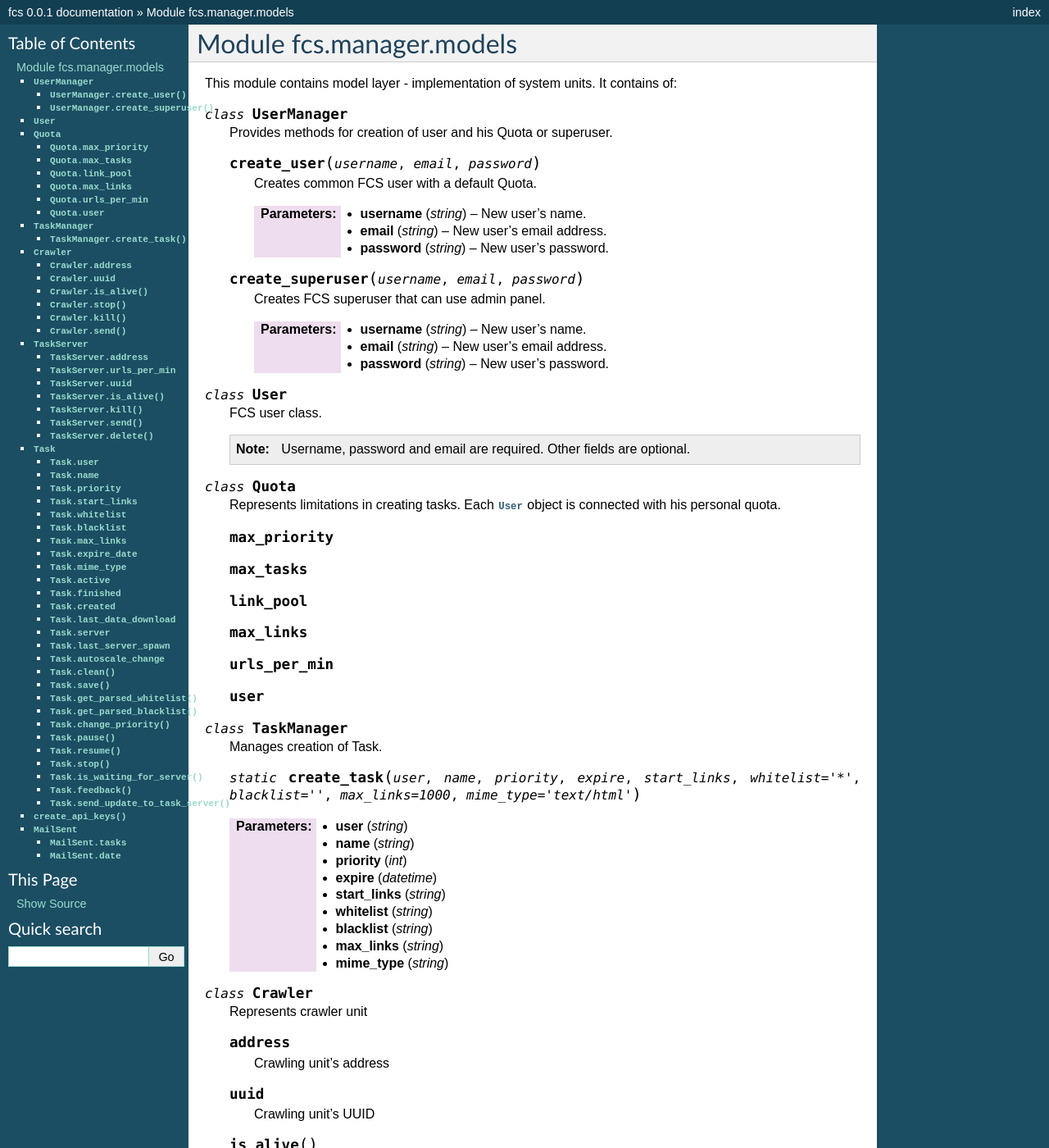
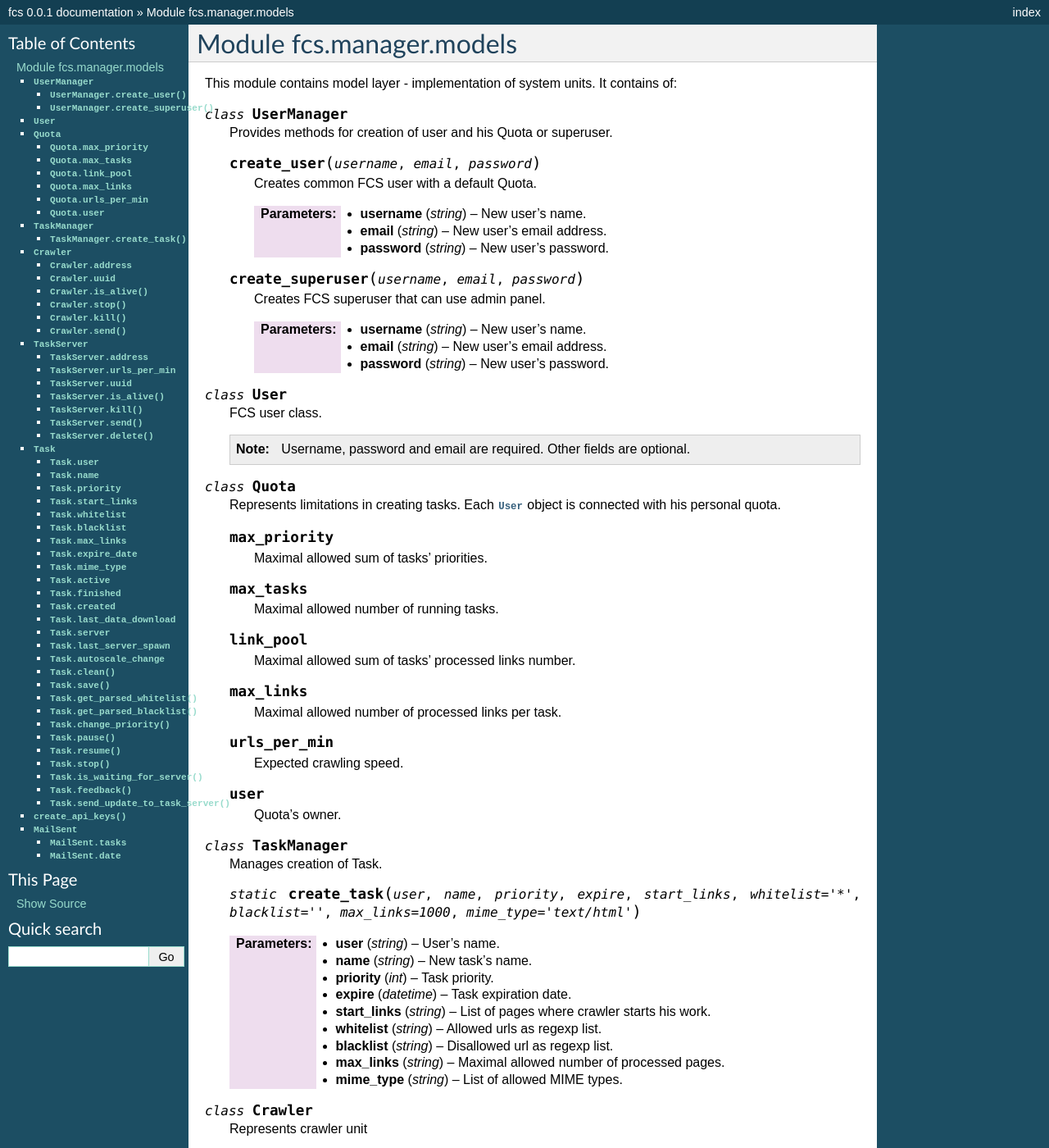
Before and after one commit to agh-glk/fcs, a Sphinx documentation site: the page built from docs/source/manager/models.rst, in a window 1280 px wide and 1400 px high. Shown: the whole window at 82% size. Built offline with Sphinx 7.4.7, drawn with Linux system fonts in a browser that asks for light colours; formulas are drawn with MathJax 3.

Commit message:
[NT] Model doc.

```diff
--- a/docs/source/manager/models.rst
+++ b/docs/source/manager/models.rst
@@ -35,11 +35,28 @@ This module contains model layer - implementation of system units. It contains o
    Represents limitations in creating tasks. Each :py:class:`User` object is connected with his personal quota.
 
    .. py:attribute:: max_priority
+
+      Maximal allowed sum of tasks' priorities.
+
    .. py:attribute:: max_tasks
+
+      Maximal allowed number of running tasks.
+
    .. py:attribute:: link_pool
+
+      Maximal allowed sum of tasks' processed links number.
+
    .. py:attribute:: max_links
+
+      Maximal allowed number of processed links per task.
+
    .. py:attribute:: urls_per_min
+
+      Expected crawling speed.
+
    .. py:attribute:: user
+
+      Quota's owner.
 
 
 .. py:class:: TaskManager
@@ -48,15 +65,15 @@ This module contains model layer - implementation of system units. It contains o
 
    .. py:staticmethod:: create_task(user, name, priority, expire, start_links, whitelist='*', blacklist='', max_links=1000, mime_type='text/html')
 
-   :param string user:
-   :param string name:
-   :param int priority:
-   :param datetime expire:
-   :param string start_links:
-   :param string whitelist:
-   :param string blacklist:
-   :param string max_links:
-   :param string mime_type:
+   :param string user: User's name.
+   :param string name: New task's name.
+   :param int priority: Task priority.
+   :param datetime expire: Task expiration date.
+   :param string start_links: List of pages where crawler starts his work.
+   :param string whitelist: Allowed urls as regexp list.
+   :param string blacklist: Disallowed url as regexp list.
+   :param string max_links: Maximal allowed number of processed pages.
+   :param string mime_type: List of allowed MIME types.
 
 
 .. py:class:: Crawler
```
Also changed, not shown: 1 other file.
